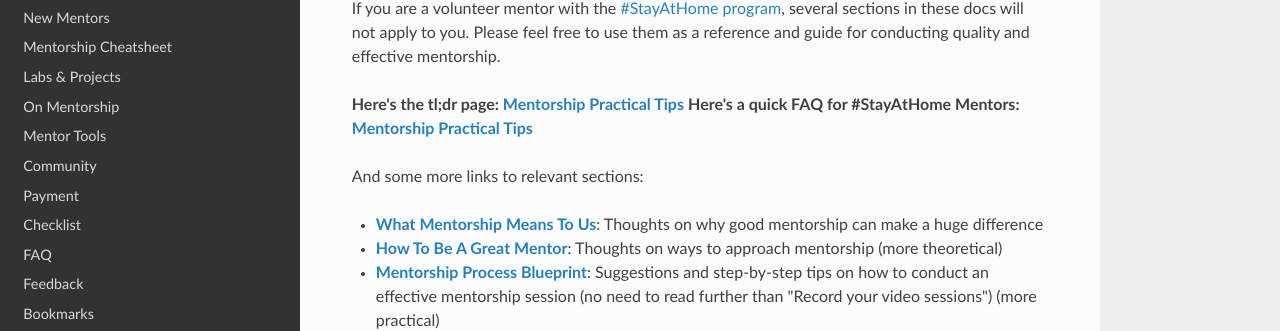
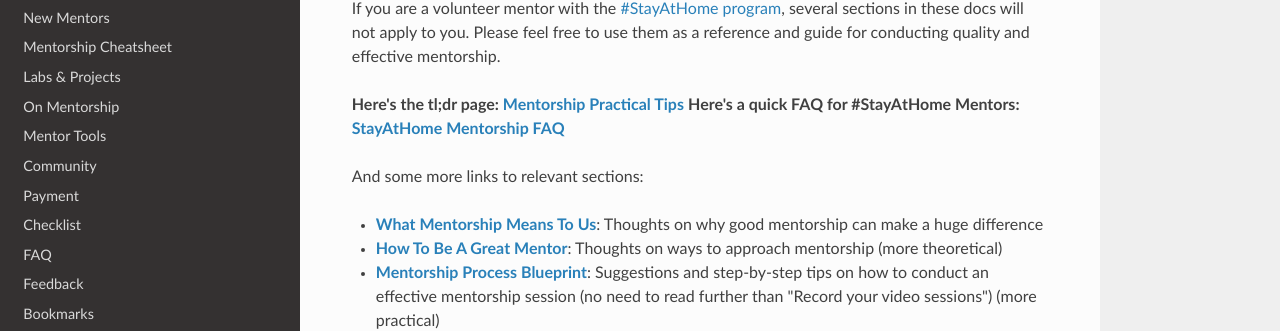
Before and after one commit to CodingNomads/mentor-docs, an MkDocs documentation site: the page built from docs/README.md, in a window 1280 px wide and 900 px high. Shown: the part 163-494 px from the top of the window. Built offline with MkDocs 1.6.1, drawn with Linux system fonts in a browser that asks for light colours; nearby versions of some CDN libraries.

Commit message:
small typo fix in README

```diff
--- a/docs/README.md
+++ b/docs/README.md
@@ -3,7 +3,7 @@
 If you are a volunteer mentor with the [#StayAtHome program](https://github.com/CodingNomads/stayathome-mentorship/blob/master/README.md), several sections in these docs will not apply to you. Please feel free to use them as a reference and guide for conducting quality and effective mentorship.
 
 **Here's the tl;dr page: [Mentorship Practical Tips](14_tips.md)**
-**Here's a quick FAQ for #StayAtHome Mentors: [Mentorship Practical Tips](15_home_faq.md)**
+**Here's a quick FAQ for #StayAtHome Mentors: [StayAtHome Mentorship FAQ](15_home_faq.md)**
 
 And some more links to relevant sections:
 
```
